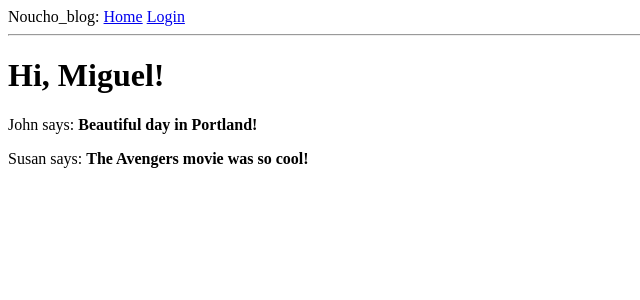
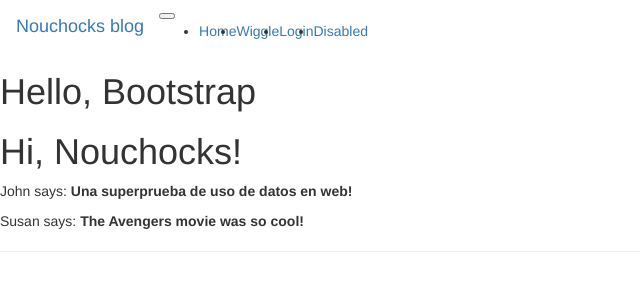
Before and after one commit to aliencow/flask_pymongo, a Flask app: page / in a window 1280 px wide. Shown: the top 300 px of the page, without its empty margins (0-640 px from the left). Run offline with Flask 2, Linux system fonts and the light colour scheme; some libraries are stand-ins or nearby versions.

Commit message:
updates de bootstrap

```diff
--- a/app/config.py
+++ b/app/config.py
@@ -2,3 +2,6 @@ import os
 
 class Config(object):
     SECRET_KEY = os.environ.get('SECRET_KEY') or 'DU3Vwfkn1u9VHXj39T5doC6WnHiifEVv'
+    ENV = 'development'
+    DEBUG = True
+    TESTING = True
--- a/app/forms.py
+++ b/app/forms.py
@@ -1,6 +1,7 @@
 from flask_wtf import FlaskForm
 from wtforms import StringField, PasswordField, BooleanField, SubmitField
 from wtforms.validators import DataRequired
+from wtforms.validators import Length, Email, Required
 
 class LoginForm(FlaskForm):
     username = StringField('Username', validators=[DataRequired()])
--- a/app/routes.py
+++ b/app/routes.py
@@ -4,16 +4,14 @@
 from app import app, mongo
 from app.forms import LoginForm
 
-
-
 @app.route('/')
 @app.route('/index')
 def index():
-    user = {'username': 'Miguel'}
+    user = {'username': 'Nouchocks'}
     posts = [
         {
             'author': {'username': 'John'},
-            'body': 'Beautiful day in Portland!'
+            'body': 'Una superprueba de uso de datos en web!'
         },
         {
             'author': {'username': 'Susan'},
--- a/app/templates/base.html
+++ b/app/templates/base.html
@@ -1,28 +1,34 @@
-<html>
-    <head>
-      {% if title %}
-      <title>{{ title }} - Noucho_blog</title>
-      {% else %}
-      <title>Welcome to Noucho_blog</title>
-      {% endif %}
-    </head>
-    <body>
-        <div>
-            Noucho_blog:
-            <a href="/index">Home</a>
-            <a href="/login">Login</a>
-        </div>
 
-       <hr>
-        {% with messages = get_flashed_messages() %}
-            {% if messages %}
-                <ul>
-                {% for message in messages %}
-                    <li>{{ message }} </li>
-                {% endfor %}
-                </ul>
-            {% endif %}
-        {% endwith %}
-        {% block content %}{% endblock %}
-    </body>
-</html>
+
+{% extends "bootstrap/base.html" %}
+{% block title %}Este es el Noucho_blog{% endblock %}
+
+{% block navbar %}
+  <nav class="navbar sticky-top navbar-light bg-light">
+    <a class="navbar-brand" href="#">Nouchocks blog</a>
+    <button class="navbar-toggler" type="button" data-toggle="collapse" data-target="#navbarNav" aria-controls="navbarNav" aria-expanded="false" aria-label="Toggle navigation">
+      <span class="navbar-toggler-icon"></span>
+    </button>
+    <div class="collapse navbar-collapse" id="navbarNav">
+      <ul class="navbar-nav">
+        <li class="nav-item active">
+          <a class="nav-link" href="/index">Home <span class="sr-only">(current)</span></a>
+        </li>
+        <li class="nav-item">
+          <a class="nav-link" href="/wiggle">Wiggle</a>
+        </li>
+        <li class="nav-item">
+          <a class="nav-link" href="/login">Login</a>
+        </li>
+        <li class="nav-item">
+          <a class="nav-link disabled" href="#">Disabled</a>
+        </li>
+      </ul>
+    </div>
+  </nav>
+{% endblock %}
+
+
+{% block content %}
+  <h1>Hello, Bootstrap</h1>
+{% endblock %}
--- a/app/templates/index.html
+++ b/app/templates/index.html
@@ -1,8 +1,22 @@
 {% extends "base.html" %}
 
 {% block content %}
-    <h1>Hi, {{ user.username }}!</h1>
-    {% for post in posts %}
+{{ super() }}
+  <h1>Hi, {{ user.username }}!</h1>
+  {% for post in posts %}
     <div><p>{{ post.author.username }} says: <b>{{ post.body }}</b></p></div>
-    {% endfor %}
+  {% endfor %}
+
+  <hr>
+
+  {% with messages = get_flashed_messages() %}
+      {% if messages %}
+          <ul>
+          {% for message in messages %}
+              <li>{{ message }} </li>
+          {% endfor %}
+          </ul>
+      {% endif %}
+  {% endwith %}
+
 {% endblock %}
--- a/requirements.txt
+++ b/requirements.txt
@@ -4,3 +4,5 @@ flask-mongoengine
 flask-cors
 flask-bcrypt
 flask-wtf
+flask-bootstrap
+flask-nav
```
Also changed, not shown: app/__init__.py (+40 -4 lines), app/templates/form.html (+8 -16 lines), 1 other file.
